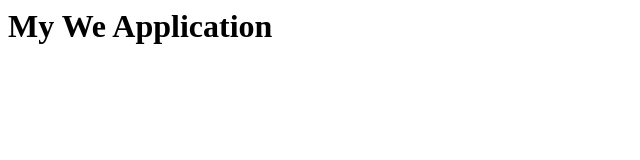
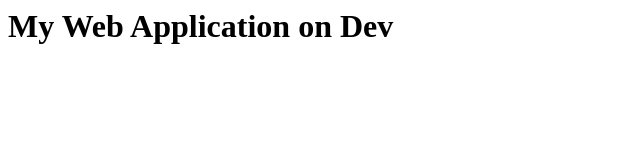
Before and after one commit to champalalm/myapp, a plain HTML site: page index.html in a window 1280 px wide. Shown: the whole page, without its empty margins (0-640 px from the left). Drawn offline with Linux system fonts and the light colour scheme.

Commit message:
App Update

```diff
--- a/index.html
+++ b/index.html
@@ -1 +1 @@
-<h1>My We Application</h1>
+<h1>My Web Application on Dev</h1>
```
